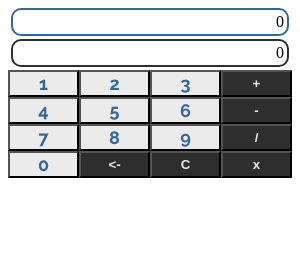
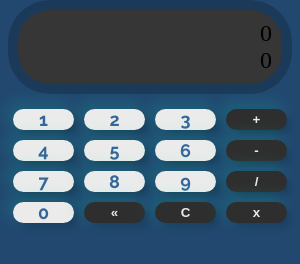
Before and after one commit to javo26/CALCULADORA, an Electron app: page index.html in a window 300 px wide. Drawn offline with Linux system fonts and the light colour scheme.

Commit message:
nuevas funciones

```diff
--- a/index.html
+++ b/index.html
@@ -9,8 +9,10 @@
 </head>
 <body>
     <div id="calculadora">
-        <div id="resultado">0</div>
-        <div id="actual">0</div>
+        <div class="display">
+            <div id="resultado">0</div>
+            <div id="actual">0</div>
+        </div>
         <div id="botones" class="grid-container">
             <button class="botonCalc" id="botonUno">1</button>
             <button class="botonCalc" id="botonDos">2</button>
@@ -25,8 +27,8 @@
             <button class="botonCalc" id="botonNueve">9</button>
             <button class="botonOp" id="botonDiv">/</button>
             <button class="botonCalc" id="botonCero">0</button>
-            <button class="botonOp" id="regresar"><-</button>
-            <button class="botonOp" id="botonLimpiar">C</button>
+            <button class="botonOp" id="botonRegresar">«</button>
+            <button class="botonOp" id="botonDel">C</button>
             <button class="botonOp" id="botonMulti">x</button>
 
 
--- a/index.js
+++ b/index.js
@@ -10,8 +10,12 @@ var botonOcho = document.getElementById('botonOcho')
 var botonNueve = document.getElementById('botonNueve')
 var botonCero = document.getElementById('botonCero')
 var botonSuma = document.getElementById('botonSuma')
+var botonResta = document.getElementById('botonResta')
+var botonMulti = document.getElementById('botonMulti')
 var actual = document.getElementById('actual')
 var resultado = document.getElementById('resultado')
+var botonDel = document.getElementById('botonDel')
+var botonRegresar = document.getElementById('botonRegresar')
 
 botonUno.addEventListener('click',clickUno)
 botonDos.addEventListener('click',clickDos)
@@ -24,6 +28,10 @@ botonOcho.addEventListener('click',clickOcho)
 botonNueve.addEventListener('click',clickNueve)
 botonCero.addEventListener('click',clickCero)
 botonSuma.addEventListener('click',clickSuma)
+botonResta.addEventListener('click',clickResta)
+botonMulti.addEventListener('click',clickMultiplicacion)
+botonDel.addEventListener('click',clickDel)
+botonRegresar.addEventListener('click',clickRegresar)
 
 
 function clickUno(){actual.innerHTML+='1'}
@@ -43,3 +51,23 @@ function clickSuma(){
     resultado.innerHTML = valorActual + valorResultado
     actual.innerHTML = '0'
 }
+function clickResta(){
+    let valorResultado = clickSuma()
+    let valorActual = parseInt(actual.innerHTML)
+
+}
+function clickMultiplicacion(){
+    let valorActual = parseInt(actual.innerHTML)
+    let valorResultado = parseInt(resultado.innerHTML)
+    resultado.innerHTML = valorActual + valorResultado
+    actual.innerHTML = '0'
+}
+function clickDel(){
+    location.reload()
+}
+
+function clickRegresar(){
+    var valorActual = actual.innerHTML
+    valorActual = valorActual.substring(0,valorActual.length -1)
+    actual.innerHTML = valorActual
+}
--- a/styles.css
+++ b/styles.css
@@ -10,29 +10,38 @@
     --primario: #336699;
     --gris-oscuro: #2f2e2e;
     --gris-claro: #ebebeb;
+    --gris:#363636;
     --blanco: #fff;
     --negro: #000;
     --gris-plomo: #9c9c9c;
+    --fondo: #224870;
 
 }
 
 body{
-    background-color: var(--blanco);
+    background-color: var(--fondo);
 }
 
+
+.display {
+    grid-column: 1 / -1;
+    padding: 10px;
+    display: flex;
+    margin: 10px 10px 20px;
+    flex-direction: column;
+    align-items: flex-end;
+    background-color: var(--gris);
+    border-radius: 32px;
+    text-align: right;
+    justify-content: space-between;
+    word-break: break-all;
+    box-shadow: 0px 0px 0px 10px #00000033;
+}
 #resultado{
-    text-align: right;
-    border: 2px solid var(--primario);
-    border-radius: 10px;
-    margin: 3px;
-    padding: 3px;
+    font-size: 1.5em;
 }
 #actual{
-    text-align: right;
-    border: 2px solid var(--gris-oscuro);
-    border-radius: 10px;
-    margin: 3px;
-    padding: 3px;
+    font-size: 1.5em;
 }
 .grid-container{
      display: grid;
@@ -40,20 +49,32 @@ body{
      text-align: center;
 }
 .botonCalc{
+    cursor: pointer;
+    margin: 5px;
+    padding: 0;
+    border-radius: 32px;
     font-size: large;
     font-weight: bold;
     font-family: var(--fuente-principal);
     color: var(--primario);
     background-color: var(--gris-claro);
+    border: none;
+    box-shadow: 5px 5px 10px -3px #00000040, -5px -5px 15px 3px #00ffc11f;
 }
 .botonCalc:hover{
     color: var(--gris-claro);
     background-color: var(--primario);
 }
 .botonOp{
+    cursor: pointer;
+    margin: 5px;
+    padding: 0;
+    border-radius: 32px;
     font-weight: bold;
     color: var(--gris-claro);
     background-color: var(--gris-oscuro);
+    border: none;
+    box-shadow: 5px 5px 10px -3px #00000040, -5px -5px 15px 3px #00ffc11f;
 }
 .botonOp:hover{
     color: var(--gris-oscuro);
```
